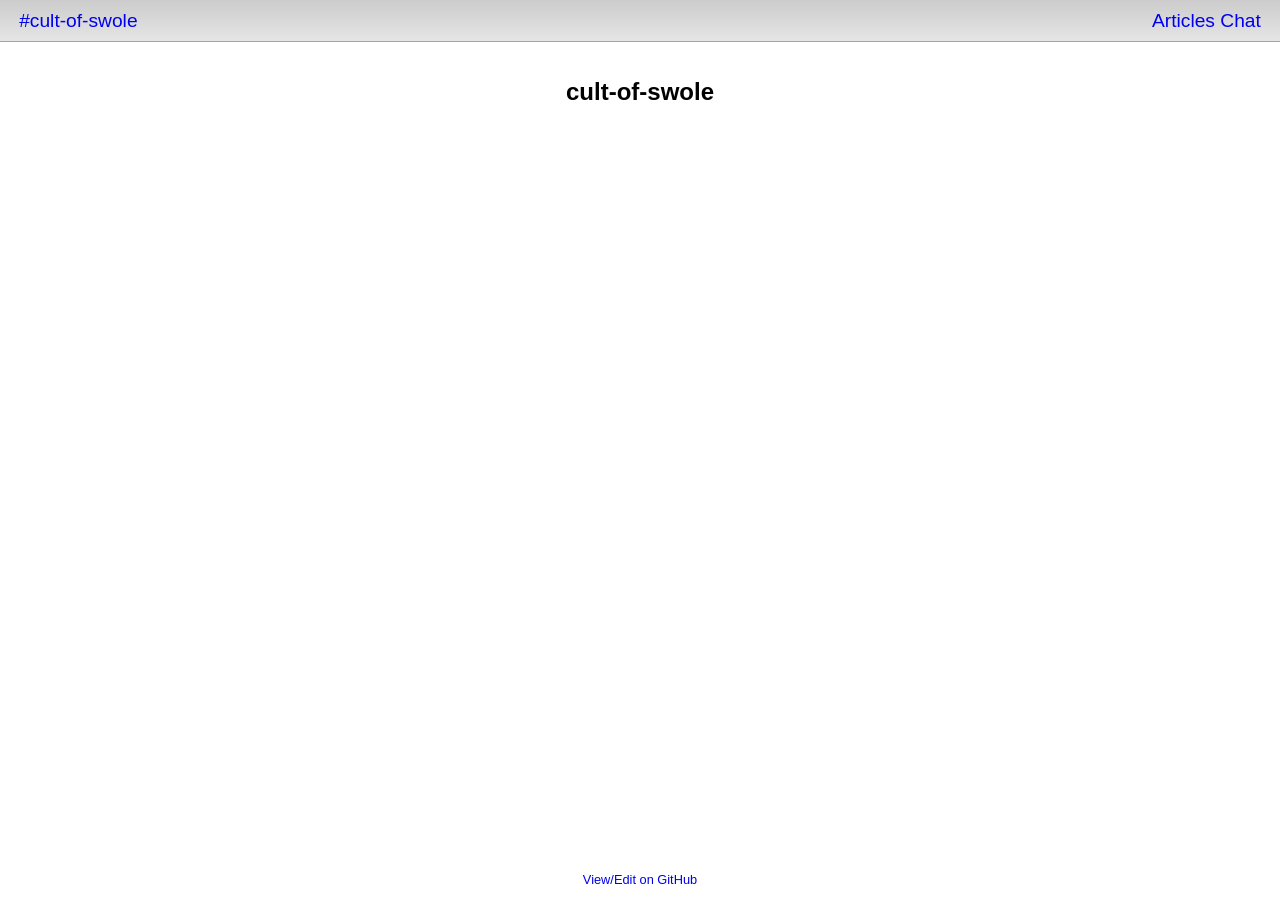
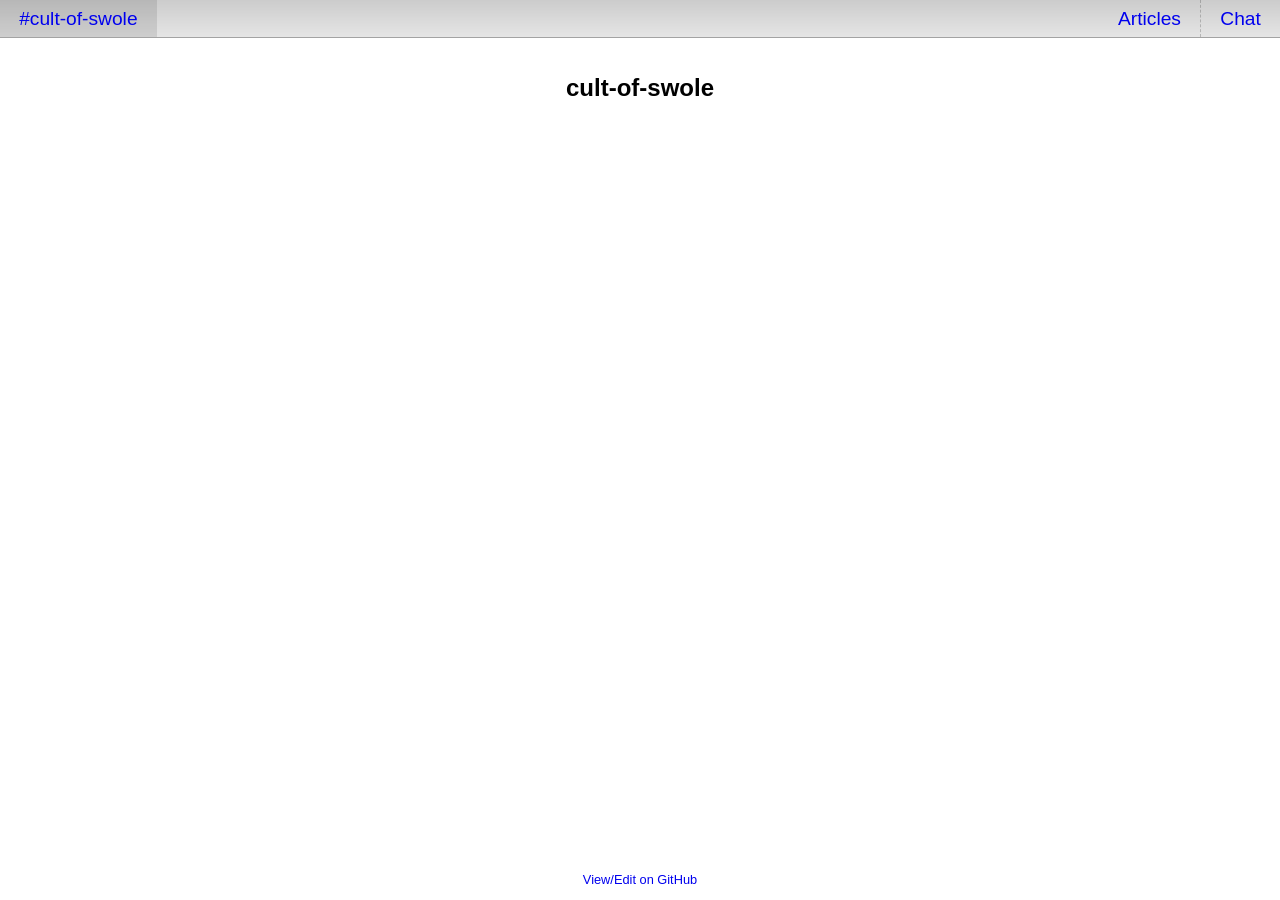
Before and after one commit to reddit-playdate/cult-of-swole, a Jekyll site: the page built from index.md, in a window 1280 px wide. Built offline with Jekyll 4.4.1, drawn with Linux system fonts in a browser that asks for light colours; our own code applies the rules of GitHub Pages for plain Markdown files.

Commit message:
Update site.scss

```diff
--- a/_sass/site.scss
+++ b/_sass/site.scss
@@ -20,13 +20,30 @@ body {
 nav {
   font-size: 120%;
   width: 100%;
-  padding: 0.5em 1em;
   display: flex;
+  height: 2em;
   justify-content: space-between;
   background: linear-gradient(rgba(#000, 0.2), rgba(#000, 0.1));
   border-bottom: 1px solid rgba(#000, 0.2);
 }
+nav > div {
+  display: flex;
+}
 
+nav > div > a:hover {
+  background: rgba(#000, 0.1);
+}
+
+nav > div > a {
+  display: block;
+  padding: 0 1em;
+  line-height: 2em;
+}
+x-sep {
+  height: 100%;
+  display: block;
+  border-left: 1px dashed rgba(#000, 0.2);
+}
 
 #main {
   margin: 1em 1em;
```
